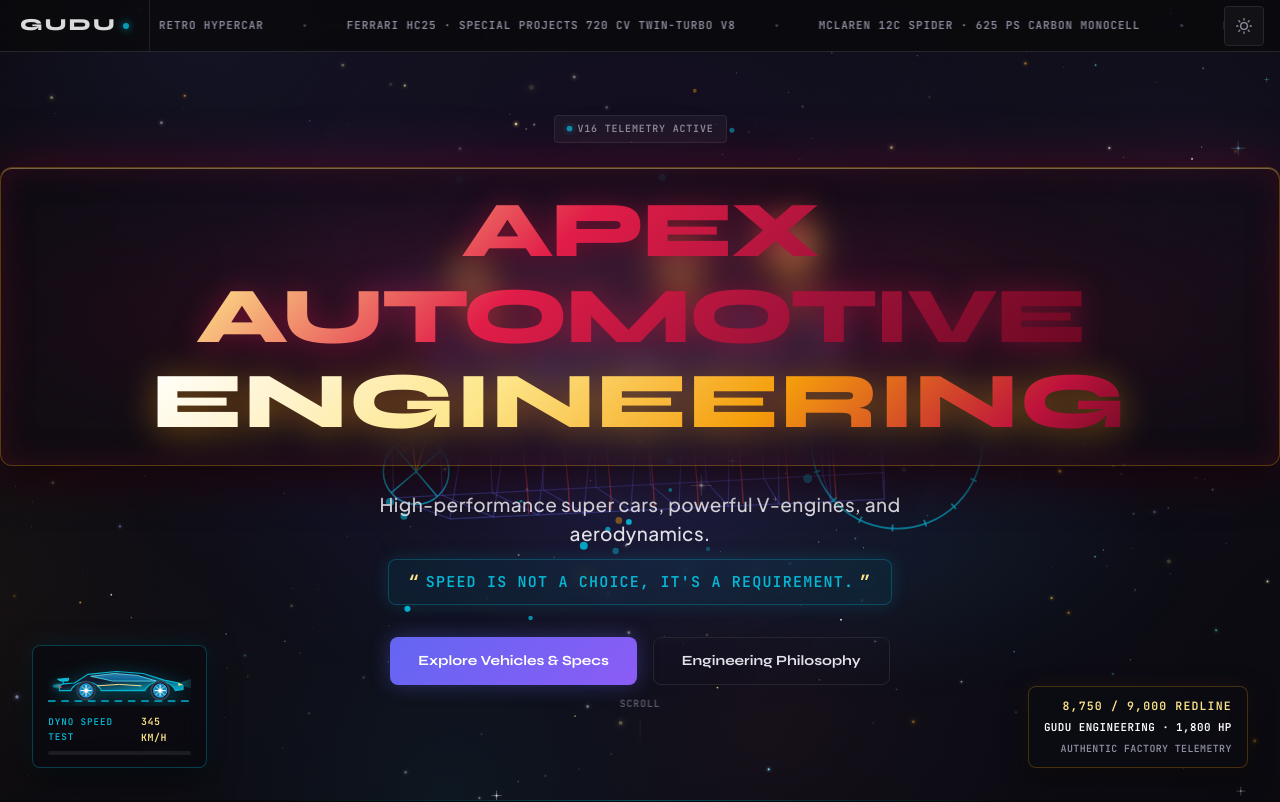
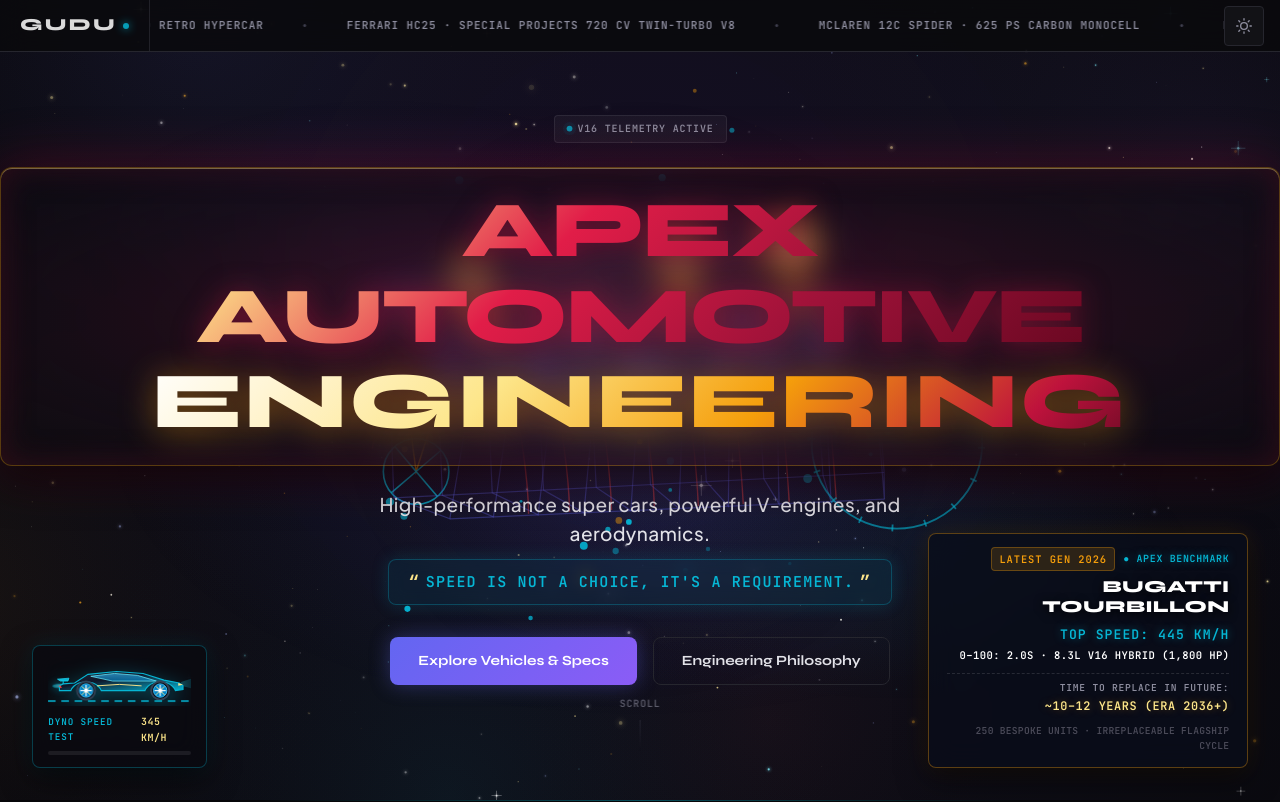
Before and after one commit to ommsahoo8847/Company-modules-, a React (Vite) app: page / in a window 1280 px wide. Shown: the top 802 px of the page. Built offline with nearby package versions, Linux system fonts and the light colour scheme.

Commit message:
feat(hero): add latest generation car benchmark card in bottom-right corner

```diff
--- a/src/components/sections/Hero.jsx
+++ b/src/components/sections/Hero.jsx
@@ -517,17 +517,30 @@
         <RunningCarLoader />
       </div>
 
-      {/* Adjusted Bottom Right Telemetry Card */}
+      {/* Latest Generation Benchmark Card in Bottom Right */}
       <div className={`${styles.cornerLabel} ${styles.bottomRight}`} aria-hidden="true">
-        <div className={styles.telemetryCardRight}>
-          <div className={styles.telemetryHeaderRight}>
-            <span className={styles.telemetryRpm}>8,750 / 9,000 Redline</span>
+        <div className={styles.latestCarCard}>
+          <div className={styles.latestCarHeader}>
+            <span className={styles.latestCarBadge}>LATEST GEN 2026</span>
+            <span className={styles.latestCarStatus}>● APEX BENCHMARK</span>
           </div>
-          <div className={styles.telemetryBrand}>
-            GUDU Engineering · 1,800 HP
+
+          <div className={styles.latestCarName}>
+            Bugatti Tourbillon
           </div>
-          <div className={styles.telemetryCycle}>
-            Authentic Factory Telemetry
+
+          <div className={styles.latestCarSpeedRow}>
+            <span className={styles.speedPill}>TOP SPEED: 445 KM/H</span>
+            <span className={styles.speedSub}>0–100: 2.0S · 8.3L V16 HYBRID (1,800 HP)</span>
+          </div>
+
+          <div className={styles.latestCarHorizon}>
+            <span className={styles.horizonLabel}>TIME TO REPLACE IN FUTURE:</span>
+            <span className={styles.horizonValue}>~10–12 YEARS (ERA 2036+)</span>
+          </div>
+
+          <div className={styles.latestCarFooter}>
+            250 Bespoke Units · Irreplaceable Flagship Cycle
           </div>
         </div>
       </div>
--- a/src/components/sections/Hero.module.css
+++ b/src/components/sections/Hero.module.css
@@ -89,6 +89,134 @@
 .telemetryCardRight:hover {
   border-color: rgba(245, 158, 11, 0.45);
   box-shadow: 0 8px 28px rgba(0, 0, 0, 0.6), 0 0 25px rgba(245, 158, 11, 0.16);
+}
+
+/* ── Latest Generation Benchmark Corner Card (Bottom Right) ───────── */
+.latestCarCard {
+  background: rgba(10, 14, 26, 0.78);
+  border: 1px solid rgba(245, 158, 11, 0.35);
+  border-radius: var(--radius-standard, 8px);
+  padding: 0.85rem 1.1rem;
+  backdrop-filter: blur(14px);
+  -webkit-backdrop-filter: blur(14px);
+  box-shadow: 0 10px 30px rgba(0, 0, 0, 0.6), 0 0 24px rgba(245, 158, 11, 0.12);
+  display: flex;
+  flex-direction: column;
+  gap: 0.35rem;
+  max-width: 320px;
+  text-align: right;
+  align-items: flex-end;
+  pointer-events: all;
+  transition: all 0.25s cubic-bezier(0.16, 1, 0.3, 1);
+}
+
+.latestCarCard:hover {
+  border-color: rgba(245, 158, 11, 0.6);
+  box-shadow: 0 12px 36px rgba(0, 0, 0, 0.7), 0 0 32px rgba(245, 158, 11, 0.22);
+  transform: translateY(-2px);
+}
+
+.latestCarHeader {
+  display: flex;
+  align-items: center;
+  justify-content: flex-end;
+  gap: 0.5rem;
+  width: 100%;
+}
+
+.latestCarBadge {
+  font-family: var(--font-mono);
+  font-size: 0.65rem;
+  font-weight: 800;
+  letter-spacing: 0.09em;
+  text-transform: uppercase;
+  color: #F59E0B;
+  background: rgba(245, 158, 11, 0.15);
+  padding: 0.15rem 0.45rem;
+  border-radius: 4px;
+  border: 1px solid rgba(245, 158, 11, 0.3);
+}
+
+.latestCarStatus {
+  font-family: var(--font-mono);
+  font-size: 0.62rem;
+  font-weight: 700;
+  letter-spacing: 0.07em;
+  color: #06B6D4;
+  text-shadow: 0 0 8px rgba(6, 182, 212, 0.5);
+}
+
+.latestCarName {
+  font-family: var(--font-display, var(--font-sans));
+  font-size: 1.05rem;
+  font-weight: 800;
+  letter-spacing: 0.02em;
+  color: #FFFFFF;
+  line-height: 1.2;
+  text-shadow: 0 2px 10px rgba(0, 0, 0, 0.8);
+}
+
+.latestCarSpeedRow {
+  display: flex;
+  flex-direction: column;
+  align-items: flex-end;
+  gap: 0.15rem;
+  margin-top: 0.1rem;
+}
+
+.speedPill {
+  font-family: var(--font-mono);
+  font-size: 0.82rem;
+  font-weight: 800;
+  letter-spacing: 0.08em;
+  color: #06B6D4;
+  text-shadow: 0 0 10px rgba(6, 182, 212, 0.45);
+}
+
+.speedSub {
+  font-family: var(--font-mono);
+  font-size: 0.66rem;
+  font-weight: 600;
+  color: var(--color-text-high, #E2E8F0);
+  letter-spacing: 0.04em;
+}
+
+.latestCarHorizon {
+  display: flex;
+  flex-direction: column;
+  align-items: flex-end;
+  gap: 0.1rem;
+  padding-top: 0.35rem;
+  border-top: 1px dashed rgba(255, 255, 255, 0.12);
+  width: 100%;
+  margin-top: 0.2rem;
+}
+
+.horizonLabel {
+  font-family: var(--font-mono);
+  font-size: 0.60rem;
+  font-weight: 700;
+  letter-spacing: 0.08em;
+  color: var(--color-text-subtle, #94A3B8);
+  text-transform: uppercase;
+}
+
+.horizonValue {
+  font-family: var(--font-mono);
+  font-size: 0.74rem;
+  font-weight: 800;
+  letter-spacing: 0.05em;
+  color: #FDE68A;
+  text-shadow: 0 0 8px rgba(245, 158, 11, 0.35);
+}
+
+.latestCarFooter {
+  font-family: var(--font-mono);
+  font-size: 0.60rem;
+  color: var(--color-text-disabled, #64748B);
+  letter-spacing: 0.03em;
+  text-transform: uppercase;
+  margin-top: 0.1rem;
 }
 
 .telemetryHeader {
```
